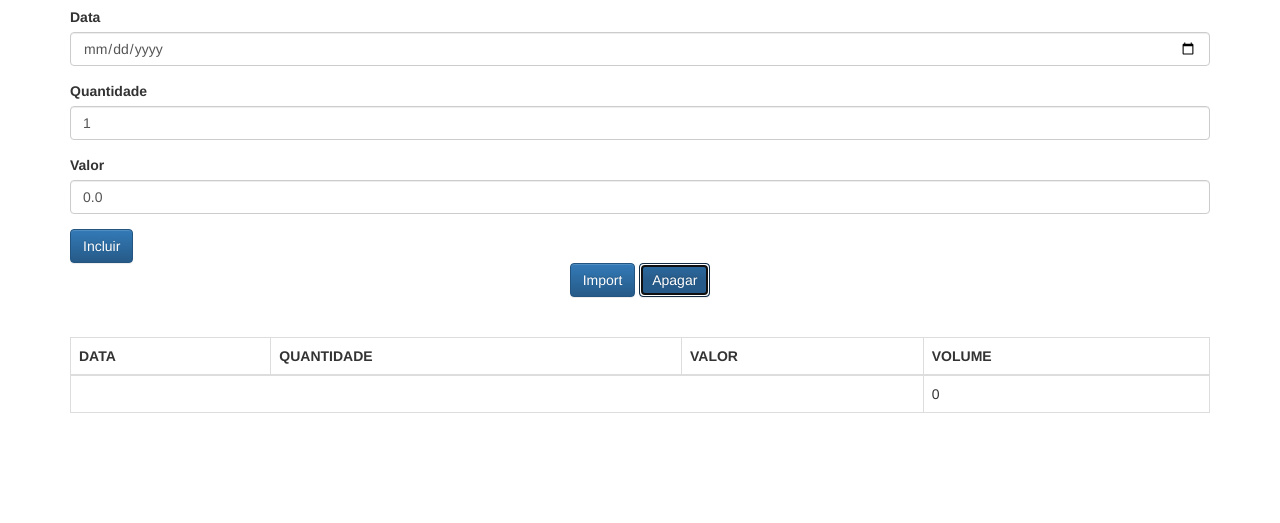
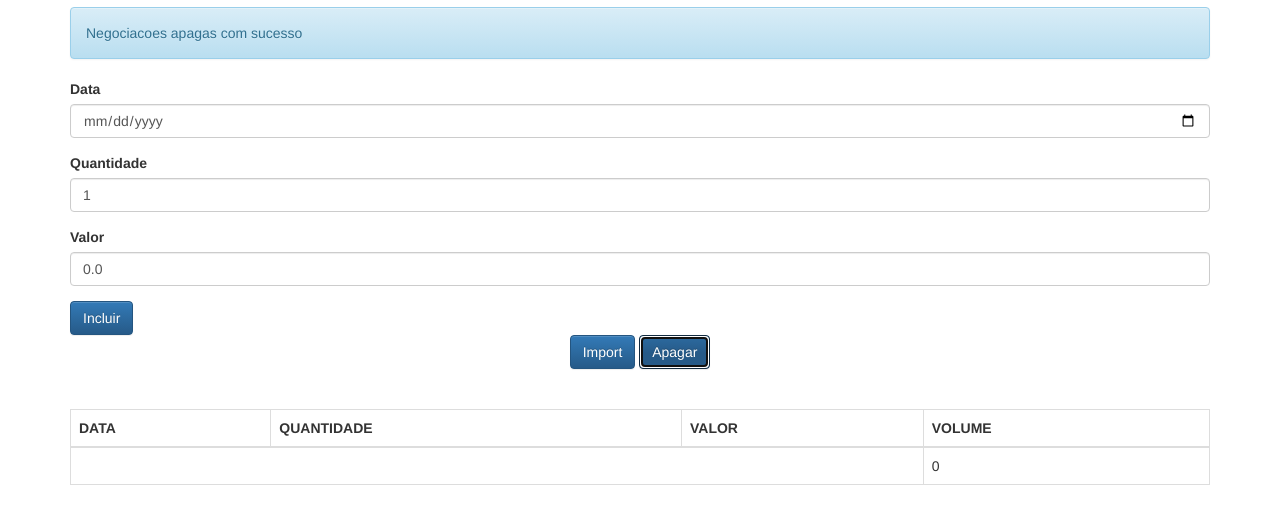
Before and after one commit to LuizNach/JSAvancado2, a plain HTML site: page aluraframe/client/index.html in a window 1280 px wide. Both pictures are taken after a click on the button "Apagar". Shown: the part 63-586 px from the top of the page. Drawn offline with Linux system fonts and the light colour scheme.

Commit message:
Aula1 view will update on certain actions of the controller

```diff
--- a/aluraframe/client/index.html
+++ b/aluraframe/client/index.html
@@ -13,7 +13,7 @@
 
     <div id="mensagemView"></div>
 
-    <form class="form">
+    <form class="form" onsubmit="negociacaoController.adiciona(event)">
 
         <div class="form-group">
             <label for="data">Data</label>
@@ -37,7 +37,7 @@
         <button class="btn btn-primary text-center" type="button">
             Import
         </button>
-        <button class="btn btn-primary text-center" type="button">
+        <button onclick="negociacaoController.apaga(event)" class="btn btn-primary text-center" type="button">
             Apagar
         </button>
     </div>
@@ -46,7 +46,6 @@
 
     <div id="negociacoesView"></div>
 
-    <!-- <script src="js/index.js"></script> -->
     <script src="js/app/helpers/DateHelper.js"></script>
 
     <script src="js/app/view/View.js"></script>
--- a/aluraframe/client/js/app/controller/NegociacaoController.js
+++ b/aluraframe/client/js/app/controller/NegociacaoController.js
@@ -23,14 +23,38 @@ class NegociacaoController {
         this._data = $('#data');
         this._quantidade = $('#quantidade');
         this._valor = $('#valor');
-        this._listaNegociacoes = new ListaNegociacoes();
+        this._listaNegociacoes = new ListaNegociacoes(
+
+            /**
+             * We want to pass the function responsable for the visual update to be
+             * triggered on the change os the ListaNegociacoes object. We have a context problem here.
+             * All the objects for the update functions are instanciated on controller so we must keep
+             * the context of the controler for this function.
+             * We can:
+             * - pass a function with a context parameter and use Reflect.apply to set the context on the call of the function;
+             * - use the bind function, applying it on the declaration of the function;
+             * - we can use the arrow function directly because it keeps the context of its declaration;
+             *
+             * function(){
+             *      this._negociacoesView.update(this._listaNegociacoes);
+             *      this._mensagemView.update(this._mensagem);
+             *  }.bind(this)
+             */
+
+
+            () => {
+                this._negociacoesView.update(this._listaNegociacoes);
+                this._mensagemView.update(this._mensagem);
+            }
+
+        );
 
         this._negociacoesView = new NegociacoesView($("#negociacoesView"));
         this._negociacoesView.update(this._listaNegociacoes);
 
         this._mensagem = new Mensagem();
         this._mensagemView = new MensagemView($("#mensagemView"));
-        this._mensagemView.update(this._mensagem);
+
 
     }
 
@@ -38,14 +62,26 @@ class NegociacaoController {
         /* we are prevent the default behavior of the form refresh of html5 */
         event.preventDefault();
 
+        this._mensagem.text = "Negociacao adicionada com sucesso";
         this._listaNegociacoes.adiciona( this._criaNegociacao() );
 
         this._limpaFomulario();
 
-        this._negociacoesView.update(this._listaNegociacoes);
+        //this._negociacoesView.update(this._listaNegociacoes);
 
-        this._mensagem.text = "Negociacao adicionada com sucesso";
-        this._mensagemView.update(this._mensagem);
+        //this._mensagem.text = "Negociacao adicionada com sucesso";
+        //this._mensagemView.update(this._mensagem);
+
+    }
+
+    apaga(event) {
+
+        this._mensagem.text = "Negociacoes apagas com sucesso";
+        this._listaNegociacoes.esvazia();
+        //this._negociacoesView.update(this._listaNegociacoes);
+
+        //this._mensagem.text = "Negociacoes apagas com sucesso";
+        //this._mensagemView.update(this._mensagem);
 
     }
 
--- a/aluraframe/client/js/app/models/ListaNegociacoes.js
+++ b/aluraframe/client/js/app/models/ListaNegociacoes.js
@@ -1,11 +1,18 @@
 class ListaNegociacoes {
 
-    constructor() {
+    constructor(updateReference) {
         this._negociacoes = []
+        this._updateViewFunction = updateReference;
     }
 
     adiciona(negociacao) {
         this._negociacoes.push(negociacao);
+        this._updateViewFunction();
+    }
+
+    esvazia(){
+        this._negociacoes = [];
+        this._updateViewFunction();
     }
 
     get negociacoes() {
--- a/aluraframe/client/js/index.js
+++ b/aluraframe/client/js/index.js
@@ -1,56 +1,5 @@
-
-// var campos = [
-//     document.querySelector('#data'),
-//     document.querySelector('#quantidade'),
-//     document.querySelector('#valor')
-// ];
-
-// var tbody = document.querySelector('table tbody');
-
-// console.log(campos);
-
-// document.querySelector('.form').addEventListener('submit', function(event) {
-
-//     /**
-//      * anything we do on a submit event of a form, won't appear on the screen because
-//      * the form default behavior is to re-render the page on submit
-//      * so if we want for instance console.log some text we need to prevent the natural
-//      * behavior of a form
-//     */
-//     /** nao vai ser exibido pq ao executar o event de submit a page da um refresh do
-//      * body, logo o console tambem da um refresh exibindo novamente os scripts
-//     */
-//     console.log("Testing submit");
-
-//     event.preventDefault();
-
-//     /**create tbody element */
-//     var tr = document.createElement('tr');
-
-//     /**create inner elements of tr */
-//     campos.forEach(
-//         function(campo){
-//             var td = document.createElement('td');
-//             td.textContent = campo.value;
-//             tr.appendChild(td);
-//         }
-//     );
-
-//     /**creating and appending the final column */
-//     var tdVolume = document.createElement('td');
-//     tdVolume.textContent = campos[1].value * campos[2].value;
-//     tr.appendChild(tdVolume);
-
-//     tbody.appendChild(tr);
-
-//     campos[0].value = '';
-//     campos[1].value = 1;
-//     campos[2].value = 0;
-
-//     campos[0].focus();
-// } );
 
 let negociacaoController = new NegociacaoController();
 
-let adiciona = negociacaoController.adiciona.bind(negociacaoController)
-document.querySelector(".form").addEventListener("submit", adiciona );
+// let adiciona = negociacaoController.adiciona.bind(negociacaoController)
+// document.querySelector(".form").addEventListener("submit", adiciona );
```
